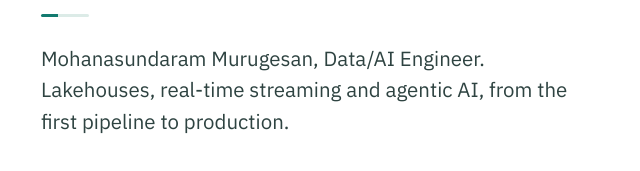
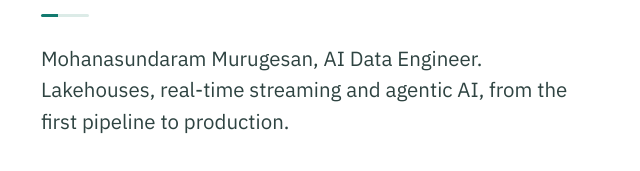
Before and after one commit to mohanasundaramm1/portfolio-website, a plain HTML site: page index.html in a window 1280 px wide. Shown: the part 395-566 px from the top of the page, 41-681 px from the left. Drawn offline with Linux system fonts and the light colour scheme.

Commit message:
Update hero line title to AI Data Engineer
Co-Authored-By: Claude Sonnet 5.5 <noreply@anthropic.com>

```diff
--- a/index.html
+++ b/index.html
@@ -98,7 +98,7 @@
                 <div class="hero-copy">
                     <h1 class="display">I build data platforms<br><span class="accent">that hold up.</span></h1>
                     <span class="rule-accent" aria-hidden="true"></span>
-                    <p class="lead">Mohanasundaram Murugesan, Data/AI Engineer. Lakehouses, real-time streaming and
+                    <p class="lead">Mohanasundaram Murugesan, AI Data Engineer. Lakehouses, real-time streaming and
                         agentic AI, from the first pipeline to production.</p>
                     <div class="cta-row">
                         <a class="btn btn-dark btn-lg" href="assets/resume/Mohanasundaram_Murugesan_Resume.pdf"
```
